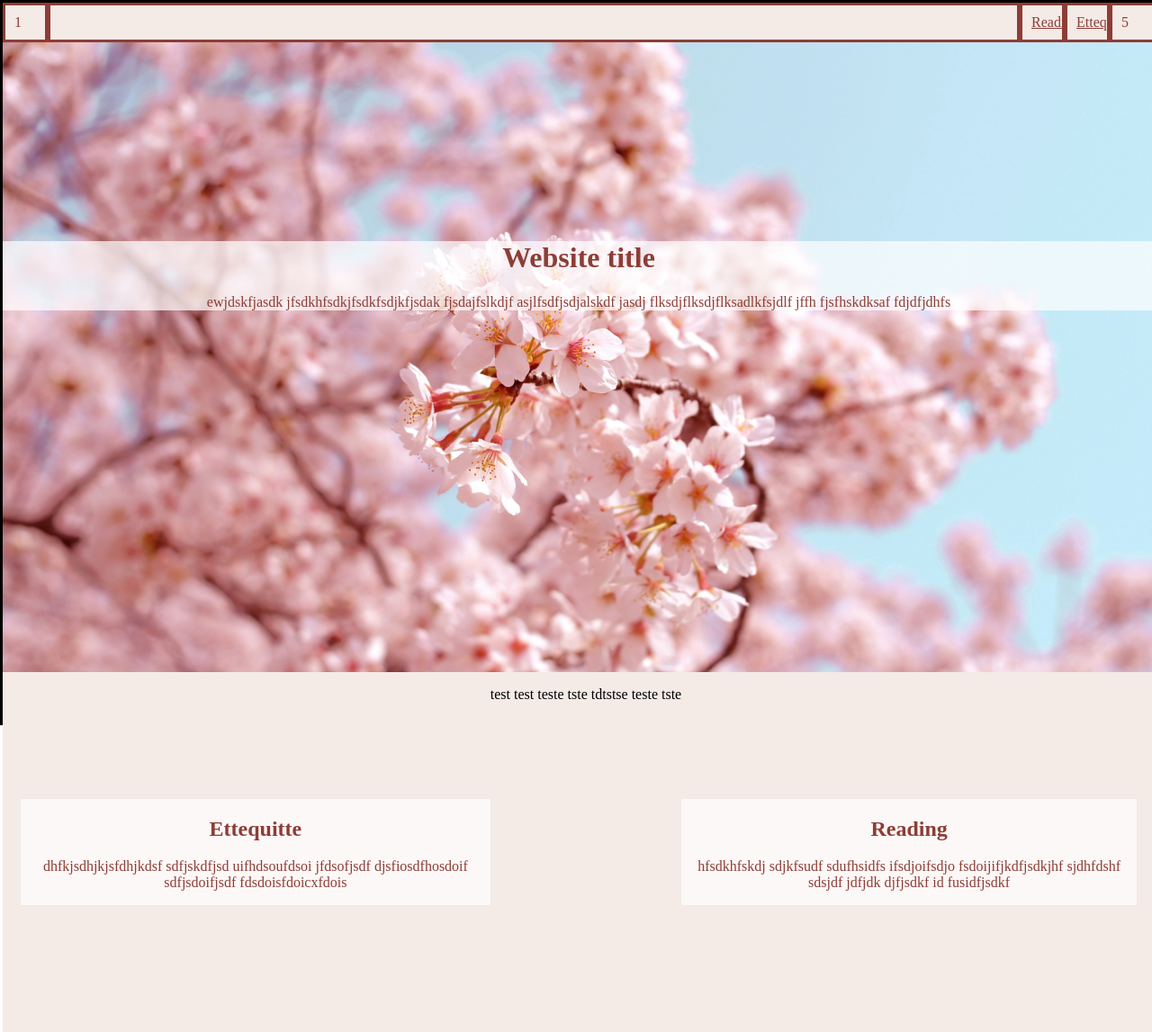
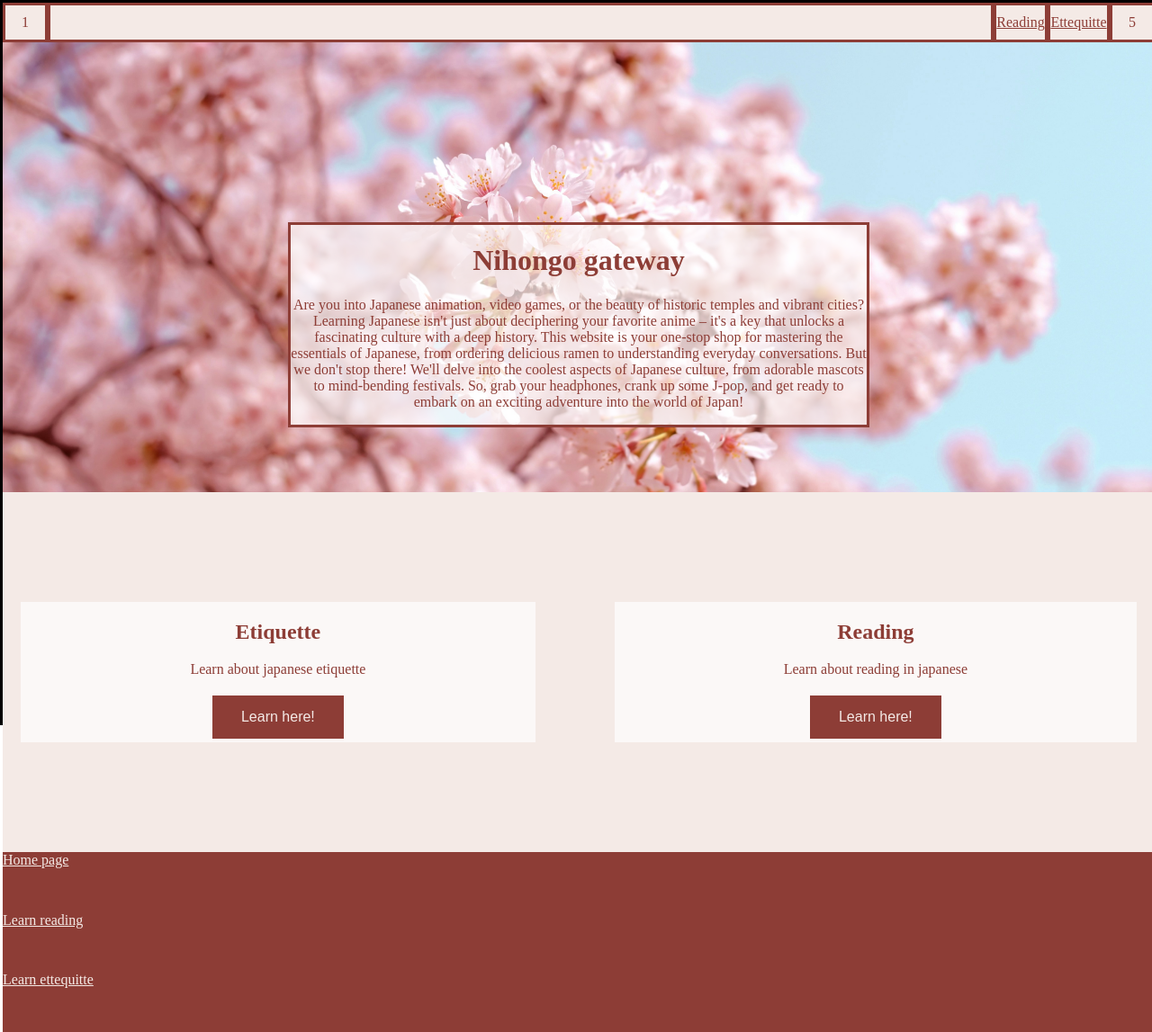
Before and after one commit to IrohaGregory/34-and-38-Iroha-Gregory, a plain HTML site: page index.html in a window 1280 px wide. Shown: the whole page at 90% size. Drawn offline with Linux system fonts and the light colour scheme.

Commit message:
emergency commit (replit update) 28/8/24

```diff
--- a/css/style.css
+++ b/css/style.css
@@ -1,8 +1,10 @@
-html, body {
+html,
+body {
   height: 100%;
   width: 100%;
   margin: 0px;
 }
+
 /*ony for large screens*/
 @media screen and (min-width: 767px) {
   .container {
@@ -10,22 +12,27 @@ html, body {
     grid-template-columns: auto;
     border-style: solid;
   }
+
   .navbar {
     display: grid;
-    grid-template-columns: 50px auto 50px 50px 50px;
+    grid-template-columns: 50px auto 60px 69px 50px;
   }
+
   .item {
     background-color: #F4EAE6;
-    text-align: auto;
-    padding: 10px;
+    text-align: center;
     color: #8D3D36;
     border-style: solid;
+    padding-top: 10px;
+    padding-bottom: 10px;
   }
+
   a {
     color: #8D3D36
   }
+
   .header {
-    height: 500px;
+    height: 300px;
     width: 100%;
     background-image: url('../images/background_image.jpg');
     background-position: center;
@@ -33,29 +40,77 @@ html, body {
     text-align: center;
     padding-top: 200px;
   }
+
   .card {
     background-color: rgba(255, 255, 255, 0.7);
     margin: auto;
     color: #8D3D36;
+    width: 90%;
   }
+
   .content {
     display: grid;
-    grid-template-columns: auto auto auto;
+    grid-template-columns: auto auto;
     height: 50%;
     width: 100%;
     background-color: #F4EAE6;
     text-align: center;
+
+    .contenttext {
+      color: #F4EAE6;
+    }
   }
+
+  .button {
+    border: none;
+    background-color: #8D3D36;
+    font-family:;
+    color: #F4EAE6;
+    padding: 15px 32px;
+    text-align: center;
+    font-size: 16px;
+    margin: 4px 2px;
+    cursor: pointer;
+  }
+
+  .button:hover{
+    border-color: #8D3D36;
+    border-style: solid;
+    color: #8D3D36;
+    background-color: #F4EAE6;
+    padding: 15px 32px;
+    text-align: center;
+    font-size: 16px;
+    margin: 4px 2px;
+  }
+
+  footer {
+    height: 200px;
+    background-color: #8D3D36;
+    display: grid;
+
+  }
+
+  .footerlink {
+    color: #F4EAE6;
+  }
+
   div#et {
     margin-left: 20px;
   }
+
   div#read {
     margin-right: 20px
   }
+
+  div#headercard {
+    width: 50%;
+    border-style: solid;
+    border-color: #8D3D36;
+  }
 }
+
 /*only for small screens*/
-@media screen and (max-width: 767px) {
-
-  }
+@media screen and (max-width: 767px) {}
 
 }
--- a/index.html
+++ b/index.html
@@ -7,6 +7,7 @@
   <title>replit</title>
   <link href="/css/style.css" rel="stylesheet" type="text/css"/>
 </head>
+<!--Nav bar and header contents-->
 <body class="container">
   <div class="navbar">
     <div class="item">1</div>
@@ -20,22 +21,33 @@
     <div class="item">5</div>
   </div>
   <div class="header">
-    <div class="card">
-      <h1>Website title</h1>
-      <p>ewjdskfjasdk jfsdkhfsdkjfsdkfsdjkfjsdak fjsdajfslkdjf asjlfsdfjsdjalskdf jasdj flksdjflksdjflksadlkfsjdlf jffh fjsfhskdksaf fdjdfjdhfs</p>
+    <div class="card" id="headercard">
+      <h1>Nihongo gateway</h1>
+      <p>Are you into Japanese animation, video games, or the beauty of historic temples and vibrant cities? Learning Japanese isn't just about deciphering your favorite anime – it's a key that unlocks a fascinating culture with a deep history. This website is your one-stop shop for mastering the essentials of Japanese, from ordering delicious ramen to understanding everyday conversations. But we don't stop there! We'll delve into the coolest aspects of Japanese culture, from adorable mascots to mind-bending festivals. So, grab your headphones, crank up some J-pop, and get ready to embark on an exciting adventure into the world of Japan!</p>
     </div>
   </div>
+  <!--Body content-->
   <div class="content">
     <div class="card" id="et">
-      <h2>Ettequitte</h2>
-      <p>dhfkjsdhjkjsfdhjkdsf sdfjskdfjsd uifhdsoufdsoi jfdsofjsdf  djsfiosdfhosdoif sdfjsdoifjsdf  fdsdoisfdoicxfdois</p>
+      <h2>Etiquette</h2>
+      <p>Learn about japanese etiquette</p>
+      <a href="html/ettequitte.html">
+         <button class="button">Learn here!</button>
+      </a>
     </div>
-    <p>test test teste tste tdtstse teste tste</p>
     <div class="card" id="read">
       <h2>Reading</h2>
-      <p>hfsdkhfskdj sdjkfsudf sdufhsidfs ifsdjoifsdjo fsdoijifjkdfjsdkjhf  sjdhfdshf sdsjdf jdfjdk djfjsdkf id fusidfjsdkf</p>
+      <p>Learn about reading in japanese</p>
+      <a href="html/reading.html">
+        <button class="button">Learn here!</button>
+      </a>
     </div>
-  </div>
+  </div> <!--end of content div--->
+  <footer>
+    <a class="footerlink" href="index.html">Home page</a>
+    <a class="footerlink" href="html/reading.html">Learn reading</a>
+    <a class="footerlink" href="html/ettequitte.html">Learn ettequitte</a>
+  </footer>
 </body>
 
 </html>
```
Also changed, not shown: html/ettequitte.html (+47 -0 lines), html/reading.html (+1 -0 lines).
